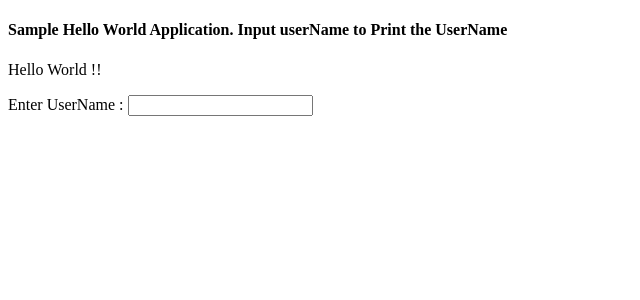
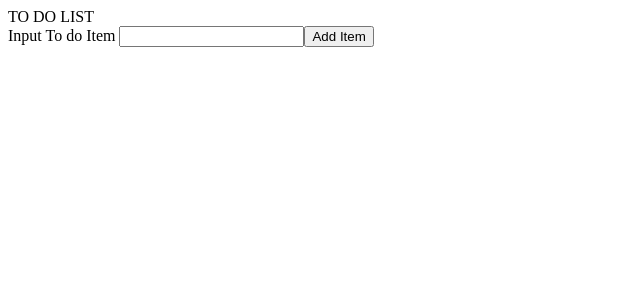
Before and after one commit to sanne88/React-Hello-World, a React (Create React App) app in the folder hello-world/: page / in a window 1280 px wide. Shown: the top 300 px of the page, without its empty margins (0-640 px from the left). Built offline with nearby package versions, Linux system fonts and the light colour scheme.

Commit message:
Simple Add functionality

```diff
--- a/hello-world/src/App.js
+++ b/hello-world/src/App.js
@@ -1,38 +1,42 @@
 
 import { useState } from 'react';
+import ToDoList from './ToDoList';
+import {BrowserRouter, Route, Routes} from "react-router-dom";
 
 function App() {
-const[userName, setUserName]= useState(null);
-const[error, setError]= useState(null);
-const handleChange = (e)=>{
-  const validate= new RegExp("^[a-zA-Z]+$");
-  let name= e.target.value;
- //clear the error
-  setError(null);
-  //if entered input is empty set the username to empty
-if(name=="") setUserName("");
-//if name not empty then valdiate it with the regular expression
-  if(name!="")
-  {
-    if(name.match(validate))
-    {
-    setUserName(e.target.value);
-    }
-    else
-    {
-    setError('Enter Valid UserName');
-    }
-  }
-};
+// const[userName, setUserName]= useState(null);
+// const[error, setError]= useState(null);
+// const handleChange = (e)=>{
+//   const validate= new RegExp("^[a-zA-Z]+$");
+//   let name= e.target.value;
+//  //clear the error
+//   setError(null);
+//   //if entered input is empty set the username to empty
+// if(name=="") setUserName("");
+// //if name not empty then valdiate it with the regular expression
+//   if(name!="")
+//   {
+//     if(name.match(validate))
+//     {
+//     setUserName(e.target.value);
+//     }
+//     else
+//     {
+//     setError('Enter Valid UserName');
+//     }
+//   }
+// };
 
   return (
     <div className="App">
-      <h4> Sample Hello World Application. Input userName to Print the UserName</h4>
-     <p> Hello World {userName} !!</p>
-     <label> Enter UserName : </label>
-     <input type="text" name="txtUserName" onChange={handleChange}></input>
-     {error}
-    </div>
+   <BrowserRouter>
+      <Routes>
+        <Route path="/" element={<ToDoList />}/>
+
+      </Routes>
+      </BrowserRouter>
+
+      </div>
   );
 }
 
--- /dev/null
+++ b/hello-world/src/ToDoList.js
@@ -0,0 +1,40 @@
+
+import { useState } from 'react';
+
+function ToDoList() {
+const[todoItem, setToDoItem]= useState(null);
+const[error, setError]= useState(null);
+const[todoList, setToDoList]= useState([]);
+const handleChange=(e)=>{
+
+    setToDoItem(e.target.value);
+}
+const handleClick= (e)=>{
+
+
+    todoList.push(todoItem);
+    setToDoItem(null);
+    setToDoList(todoList);
+
+
+};
+
+  return (
+    <div className="App">
+
+    <label> TO DO LIST</label>
+
+
+    {
+    todoList.map((index)=>( index))
+    }
+
+  <br/>
+    <label> Input To do Item </label>
+    <input type="text" onChange={handleChange} name="addtodo"  />
+    <button onClick={handleClick}> Add Item</button>
+    </div>
+  );
+}
+
+export default ToDoList;
--- a/hello-world/src/index.js
+++ b/hello-world/src/index.js
@@ -1,10 +1,10 @@
 import React from 'react';
 import ReactDOM from 'react-dom/client';
 import App from './App';
-
+import  { BrowserRouter, Route, Routes } from 'react-router-dom';
 const root = ReactDOM.createRoot(document.getElementById('root'));
 root.render(
   <React.StrictMode>
-    <App />
+    <App/>
   </React.StrictMode>
 );
```
Also changed, not shown: hello-world/package.json (+5 -2 lines), 1 other file (tests, documents, lock files or other folders).
